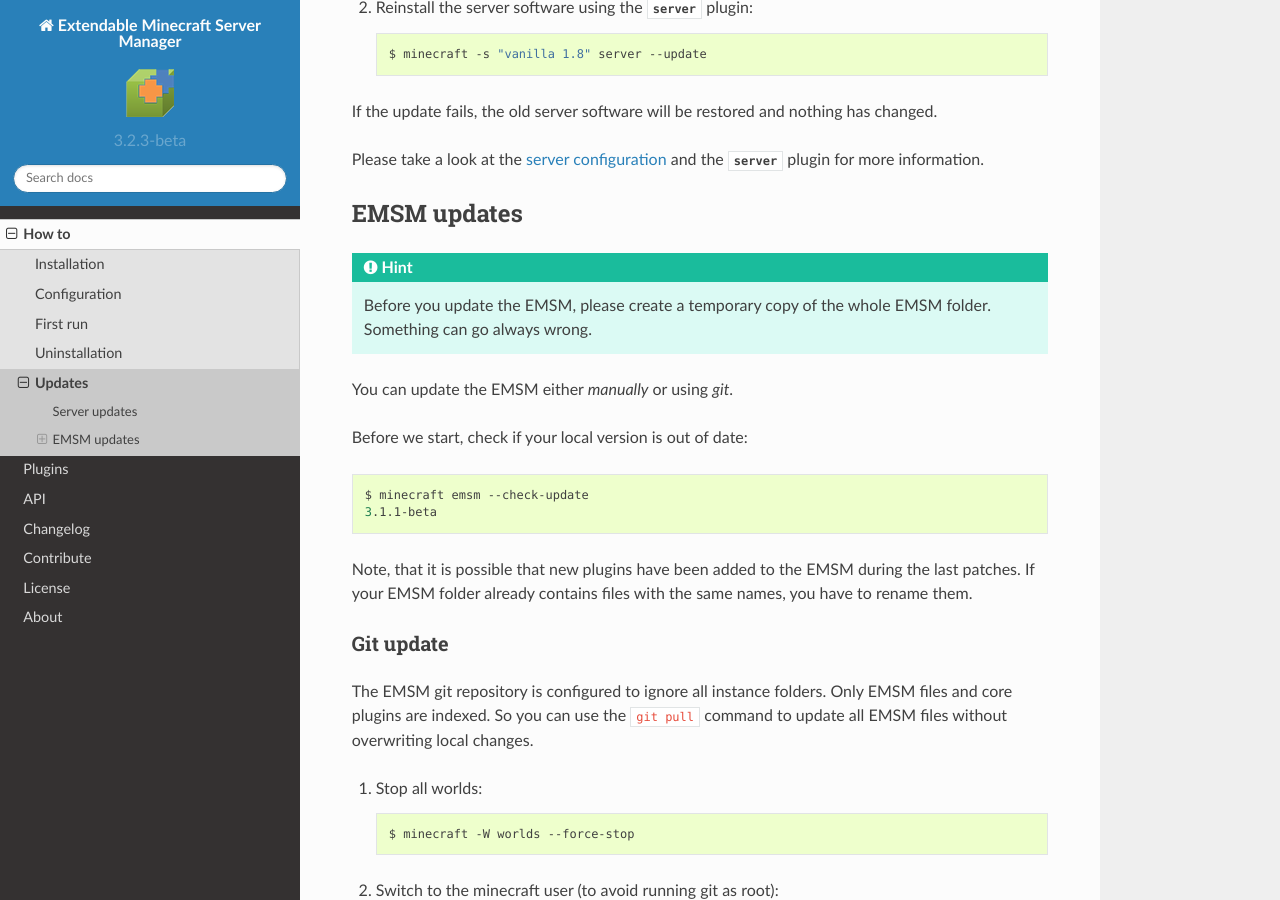
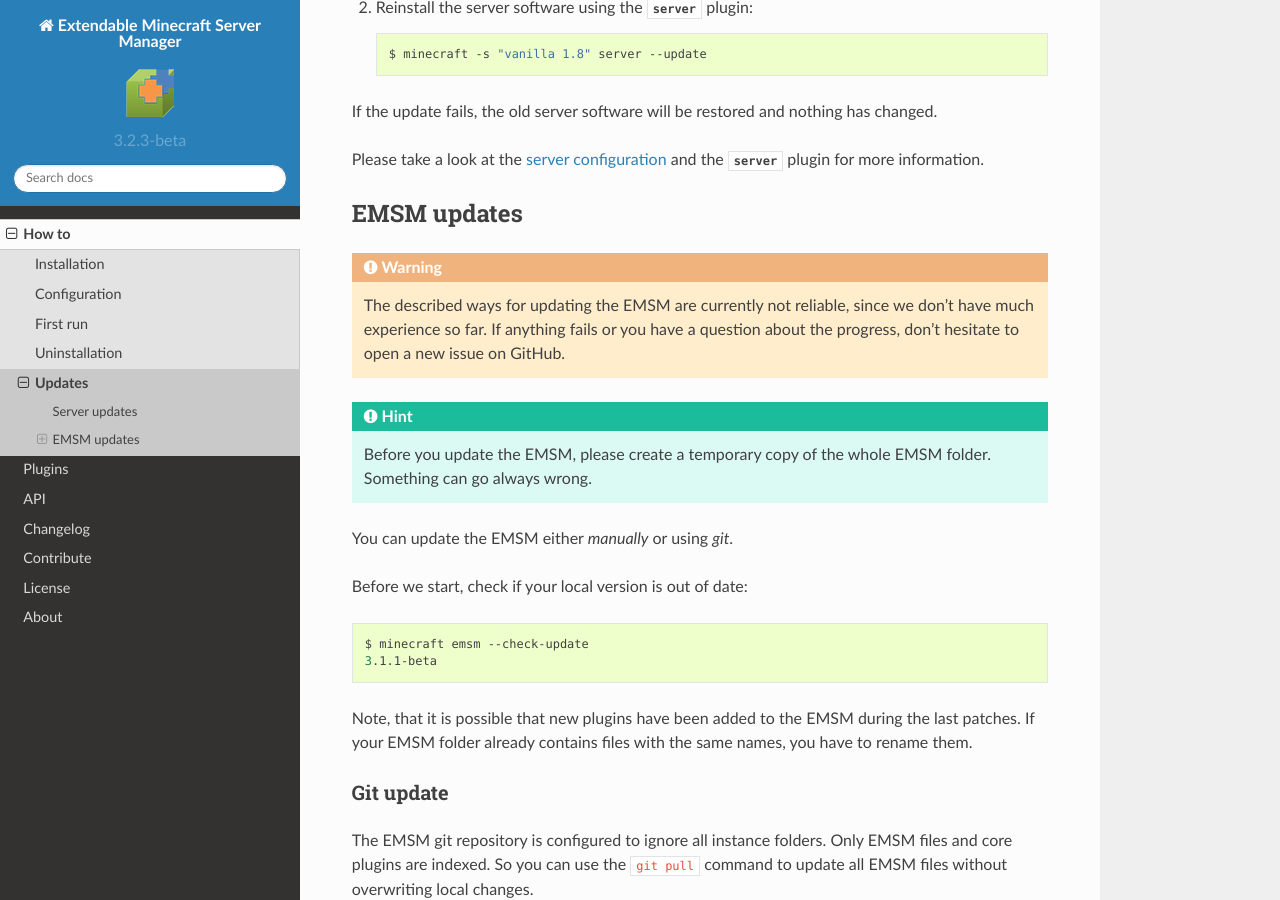
Before and after one commit to benediktschmitt/emsm, a Sphinx documentation site: the page built from docs/source/how_to/updates.rst, in a window 1280 px wide and 900 px high, scrolled down 573 px. Built offline with Sphinx 7.4.7 and the Read the Docs theme 2.0.0, drawn with Linux system fonts in a browser that asks for light colours.

Commit message:
*updated* docs

```diff
--- a/docs/source/how_to/updates.rst
+++ b/docs/source/how_to/updates.rst
@@ -37,6 +37,12 @@ Please take a look at the :ref:`server configuration <configuration>` and the
 
 EMSM updates
 ------------
+
+.. warning::
+
+   The described ways for updating the EMSM are currently not reliable, since
+   we don't have much experience so far. If anything fails or you have a
+   question about the progress, don't hesitate to open a new issue on GitHub.
 
 .. hint::
 
```
